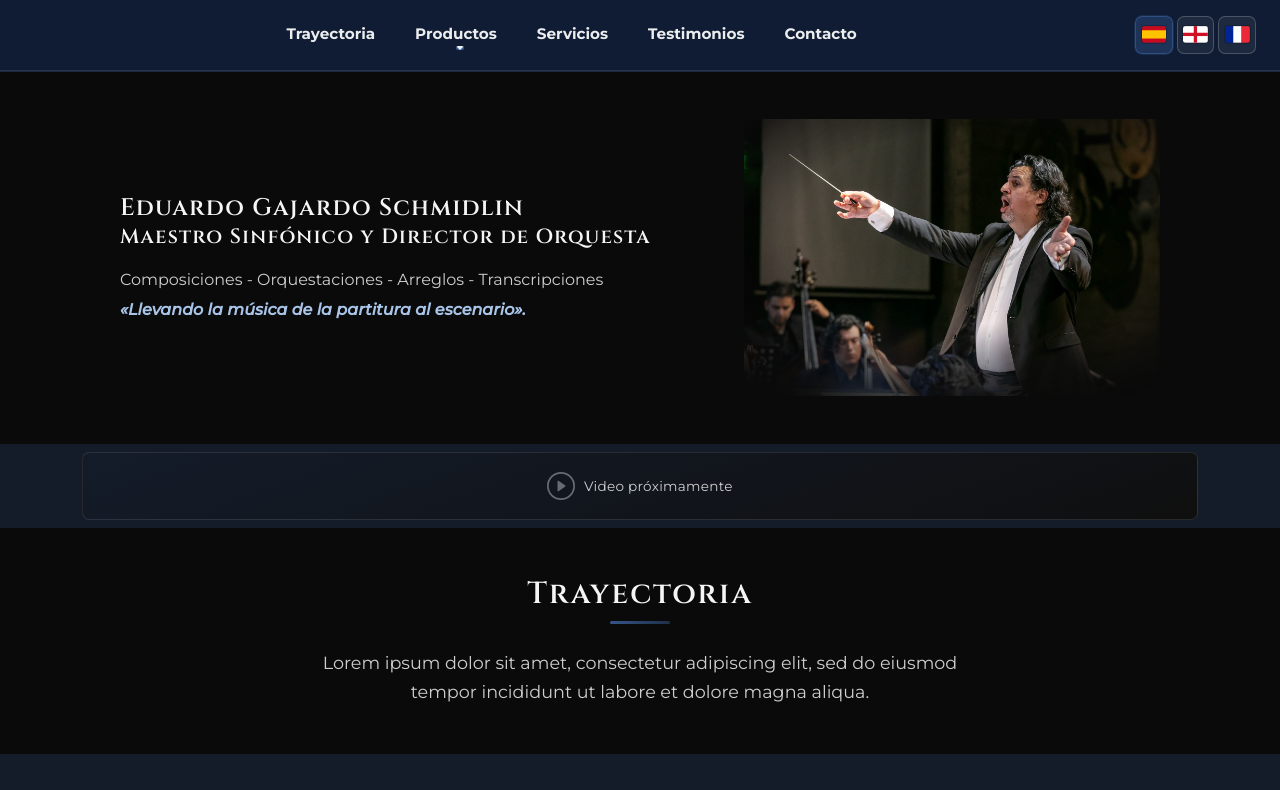
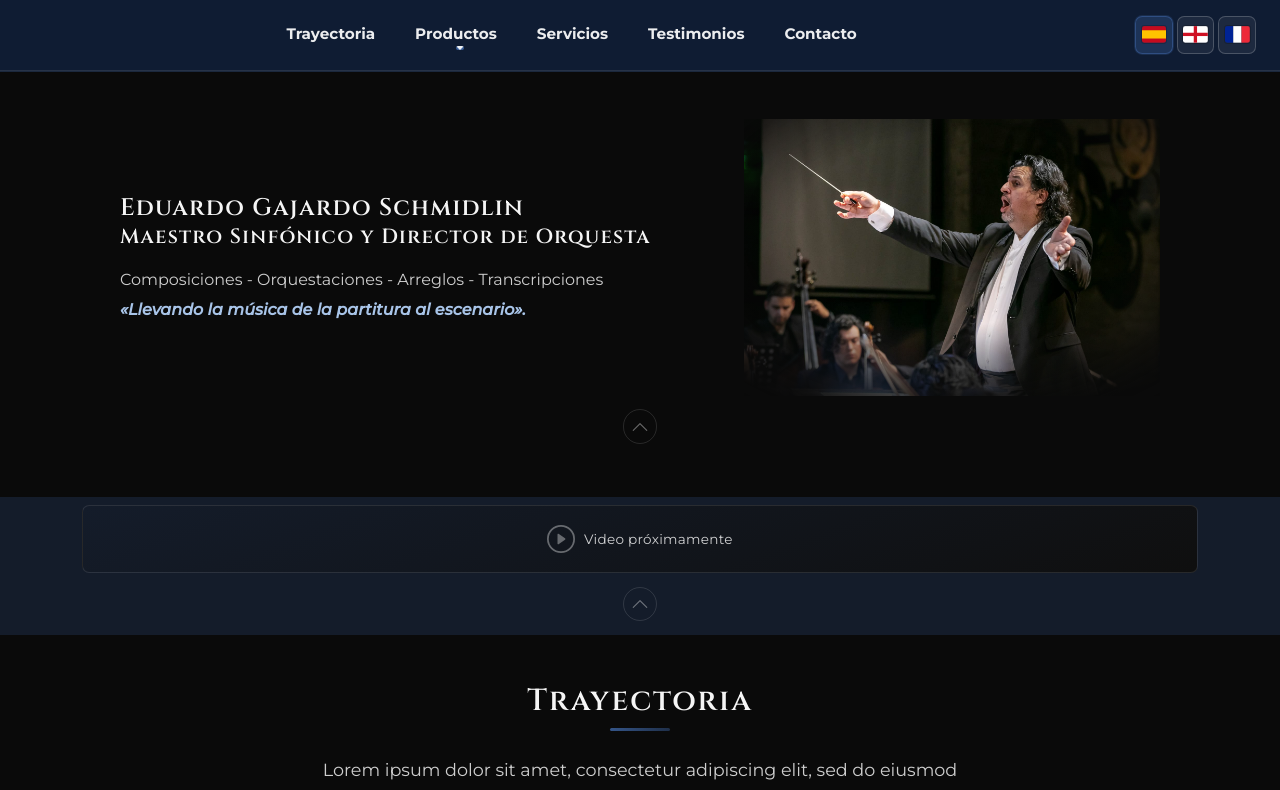
Before and after one commit to PaulaG73/egsch_maestro_sinfonico, a Vue app: page / in a window 1280 px wide. Shown: the top 790 px of the page. Built offline with nearby package versions, Linux system fonts and the light colour scheme.

Commit message:
agregando scrolls

```diff
--- a/src/components/FooterComponent.vue
+++ b/src/components/FooterComponent.vue
@@ -17,11 +17,14 @@
       </div>
 
       <p class="mb-0 footer-copy">Derechos reservados &copy; 2026 Paula Gajardo Schmidlin</p>
+
+      <SectionScrollUp />
     </div>
   </footer>
 </template>
 
 <script setup>
+import SectionScrollUp from './SectionScrollUp.vue'
 import { getWhatsAppFooterUrl } from '@/config/whatsapp'
 
 /** Placeholders de contacto — reemplazar cuando estén definitivos */
--- /dev/null
+++ b/src/components/SectionScrollUp.vue
@@ -0,0 +1,93 @@
+<template>
+  <div class="section-scroll-up">
+    <button
+      type="button"
+      class="section-scroll-up__btn"
+      :aria-label="ariaLabel"
+      @click="scrollToNav"
+    >
+      <svg
+        xmlns="http://www.w3.org/2000/svg"
+        width="18"
+        height="18"
+        fill="currentColor"
+        viewBox="0 0 16 16"
+        aria-hidden="true"
+      >
+        <path
+          fill-rule="evenodd"
+          d="M7.646 4.646a.5.5 0 0 1 .708 0l6 6a.5.5 0 0 1-.708.708L8 5.707l-5.646 5.647a.5.5 0 0 1-.708-.708z"
+        />
+      </svg>
+    </button>
+  </div>
+</template>
+
+<script setup>
+defineProps({
+  ariaLabel: {
+    type: String,
+    default: 'Volver a la barra de navegación',
+  },
+})
+
+function scrollToNav() {
+  const nav = document.getElementById('navbar-principal')
+  if (nav) {
+    nav.scrollIntoView({ behavior: 'smooth', block: 'start' })
+  } else {
+    window.scrollTo({ top: 0, behavior: 'smooth' })
+  }
+}
+</script>
+
+<style scoped>
+.section-scroll-up {
+  display: flex;
+  justify-content: center;
+  padding: 0.85rem 0 0.35rem;
+}
+
+.section-scroll-up__btn {
+  display: inline-flex;
+  align-items: center;
+  justify-content: center;
+  width: 2.15rem;
+  height: 2.15rem;
+  padding: 0;
+  border: 1px solid rgba(255, 255, 255, 0.12);
+  border-radius: 50%;
+  background: transparent;
+  color: rgba(255, 255, 255, 0.38);
+  cursor: pointer;
+  transition:
+    color 0.2s ease,
+    border-color 0.2s ease,
+    background-color 0.2s ease,
+    transform 0.2s ease;
+}
+
+.section-scroll-up__btn:hover,
+.section-scroll-up__btn:focus-visible {
+  color: var(--ms-accent-on-dark);
+  border-color: rgba(var(--ms-accent-rgb), 0.45);
+  background: rgba(var(--ms-accent-rgb), 0.12);
+  transform: translateY(-2px);
+}
+
+.section-scroll-up__btn:focus-visible {
+  outline: 2px solid rgba(var(--ms-accent-rgb), 0.4);
+  outline-offset: 3px;
+}
+
+@media (prefers-reduced-motion: reduce) {
+  .section-scroll-up__btn {
+    transition: none;
+  }
+
+  .section-scroll-up__btn:hover,
+  .section-scroll-up__btn:focus-visible {
+    transform: none;
+  }
+}
+</style>
--- a/src/views/HomeView.vue
+++ b/src/views/HomeView.vue
@@ -30,6 +30,7 @@
         </p>
       </div>
     </div>
+    <SectionScrollUp />
   </section>
 
   <!-- Reproductor de video (franja provisional) -->
@@ -44,6 +45,7 @@
           <p class="video-player-label mb-0">Video próximamente</p>
         </div>
       </div>
+      <SectionScrollUp />
     </div>
   </section>
 
@@ -55,6 +57,7 @@
         Lorem ipsum dolor sit amet, consectetur adipiscing elit, sed do eiusmod
         tempor incididunt ut labore et dolore magna aliqua.
       </p>
+      <SectionScrollUp />
     </div>
   </section>
 
@@ -67,6 +70,7 @@
       :items="productosSinfonicos"
       aria-label="productos sinfónicos"
     />
+    <SectionScrollUp />
   </section>
 
   <!-- Música de Películas -->
@@ -79,6 +83,7 @@
       aria-label="música de películas"
       compact
     />
+    <SectionScrollUp />
   </section>
 
   <!-- Servicios -->
@@ -121,6 +126,7 @@
           </article>
         </div>
       </div>
+      <SectionScrollUp />
     </div>
   </section>
 
@@ -129,6 +135,7 @@
     <div class="container">
       <h2 class="section-title mb-3">Testimonios</h2>
       <p class="section-placeholder mb-0">Contenido próximamente.</p>
+      <SectionScrollUp />
     </div>
   </section>
 
@@ -142,6 +149,7 @@ import { onMounted, onUnmounted, ref } from 'vue'
 import NavBar from '../components/NavBar'
 import FooterComponent from '../components/FooterComponent.vue'
 import ProductCarousel from '../components/ProductCarousel.vue'
+import SectionScrollUp from '../components/SectionScrollUp.vue'
 import productosSinfonicos from '../data/productosSinfonicos.json'
 import musicaPeliculas from '../data/musicaPeliculas.json'
 import servicios from '../data/servicios.json'
```
